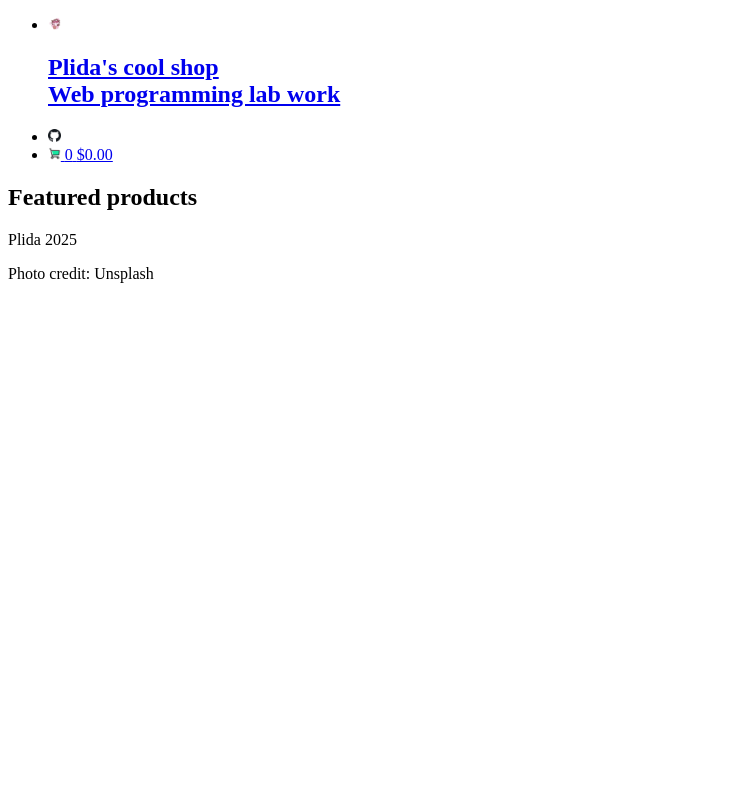
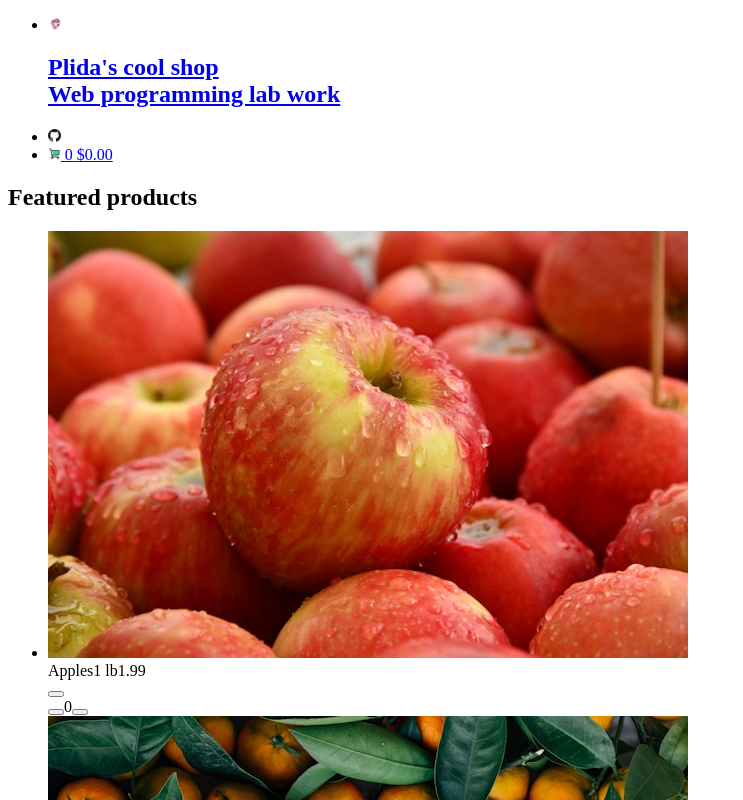
Before and after one commit to plida/itmo_webdev, a plain HTML site: page public/lab1/index.html in a window 1280 px wide. Shown: the top 800 px of the page, without its empty margins (0-743 px from the left). Drawn offline with Linux system fonts and the light colour scheme.

Commit message:
refactoring: populateproductlist

```diff
--- a/public/lab1/index.html
+++ b/public/lab1/index.html
@@ -36,7 +36,7 @@
     </nav>
   </header>
   <main>
-    <section>
+    <section id="product-list">
       <h2>Featured products</h2>
       <ul></ul>
     </section>
--- a/public/lab1/script.js
+++ b/public/lab1/script.js
@@ -57,8 +57,9 @@ function emptyCart(){
 
 function updateCart(){
  localStorage.setItem('cart', JSON.stringify(cart));
+ populateCartContents();
+ populateProductList();
  updateCartCountTotal();
- populateCartContents();
 }
 
 function updateCartCountTotal(){
@@ -68,7 +69,7 @@ function updateCartCountTotal(){
     count += item.quantity;
     sum += LOOKUP_TABLE[item.id].price * item.quantity;
   }
-  sum = Math.round(sum * 100) / 100;
+  sum = Math.round((sum * 100) / 100);
   sum = sum.toFixed(2)
 
   let cartCountDisplays = document.querySelectorAll('.cart-count');
@@ -147,12 +148,12 @@ function updateCartCountTotal(){
 
     let menuCounts = document.querySelectorAll('#menu__count' + key);
     for (let menuCount of menuCounts){
-     menuCount.innerText = '$' + itemCount;
+     menuCount.innerText = itemCount;
     }
 
     let itemTotals = document.querySelectorAll('#item__total' + key);
-    for (let itemTotal of itemTotals){
-     itemTotal.innerText = '$' + itemTotal;
+    for (let itemTotalCost of itemTotals){
+     itemTotalCost.innerText = '$' + itemTotal;
     }
   }
 }
@@ -214,6 +215,7 @@ function populateCartContents(){
 
     listClone.append(listItem);
   }
+
   listClone.addEventListener('click', (event) => {
 		const isButton = event.target.nodeName === 'BUTTON';
 		if (isButton && event.target.classList.contains('item__increment-btn')){
@@ -230,3 +232,87 @@ function populateCartContents(){
   list.parentNode.appendChild(listClone);
 	list.remove();
 }
+
+function populateProductList(){
+  let productList = document.querySelector('#product-list');
+  if (productList === null){
+    return;
+  }
+
+  let list = productList.querySelector('ul');
+  listClone = list.cloneNode(true);
+  listClone.innerHTML = '';
+  for (const [key, LOOKUP_ITEM] of Object.entries(LOOKUP_TABLE)){
+    let listItem = document.createElement('li');
+      listItem.classList.add('product-list__item');
+
+    let image = document.createElement('img');
+      image.src = LOOKUP_ITEM.img;
+      image.alt = LOOKUP_ITEM.name;
+
+    let text = document.createElement('div');
+      text.classList.add('item__text');
+    let name = document.createElement('span');
+      name.textContent = LOOKUP_ITEM.name;
+      name.classList.add('item__name');
+    let weight = document.createElement('span');
+      weight.textContent = LOOKUP_ITEM.weight;
+      weight.classList.add('item__weight');
+    let price = document.createElement('span');
+      price.textContent = LOOKUP_ITEM.price;
+      price.classList.add('item__price');
+
+    let addBtn = document.createElement('button');
+      addBtn.classList.add('item_add-btn');
+      addBtn.id = 'item_add-btn' + key;
+
+    let menu = document.createElement('div');
+      menu.classList.add('item__menu');
+      menu.classList.add('.hidden');
+      menu.id = 'item__menu' + key;
+    let incrementBtn = document.createElement('button');
+      incrementBtn.classList.add('item__increment-btn');
+      incrementBtn.id = 'item__increment-btn' + key;
+    let decrementBtn = document.createElement('button');
+      decrementBtn.classList.add('item__decrement-btn');
+      decrementBtn.id = 'item__decrement-btn' + key;
+    let menuCount = document.createElement('span');
+      menuCount.id = 'menu__count' + key;
+
+    text.append(name);
+    text.append(weight);
+    text.append(price);
+
+    menu.append(decrementBtn);
+    menu.append(menuCount);
+    menu.append(incrementBtn);
+
+    listItem.append(image);
+    listItem.append(text);
+    listItem.append(addBtn);
+    listItem.append(menu);
+
+    listClone.append(listItem);
+  }
+
+  listClone.addEventListener('click', (event) => {
+		const isButton = event.target.nodeName === 'BUTTON';
+		if (isButton && event.target.classList.contains('item__add-btn')){
+			addToCart(event.target.id.slice(13));
+			swapAddToMenu(event.target);
+		}
+		if (isButton && event.target.classList.contains('item__increment-btn')){
+      addToCart(event.target.id.slice(19));
+    }
+    if (isButton && event.target.classList.contains('item__decrement-btn')){
+      removeFromCart(event.target.id.slice(19));
+			let item = cart.find(item => item.id === event.target.id.slice(19));
+        if (item === undefined){
+          swapMenuToAdd(event.target.parentNode);
+        };
+      }
+	})
+
+  list.parentNode.appendChild(listClone);
+	list.remove();
+}
```
